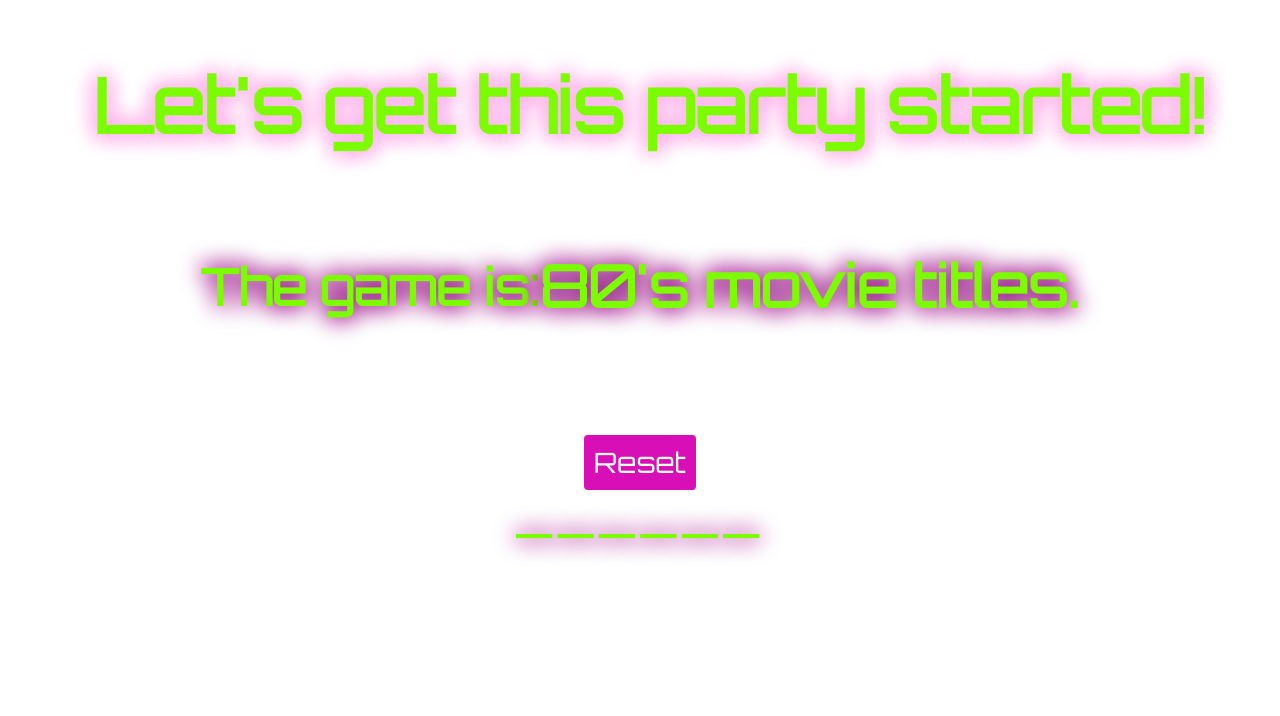
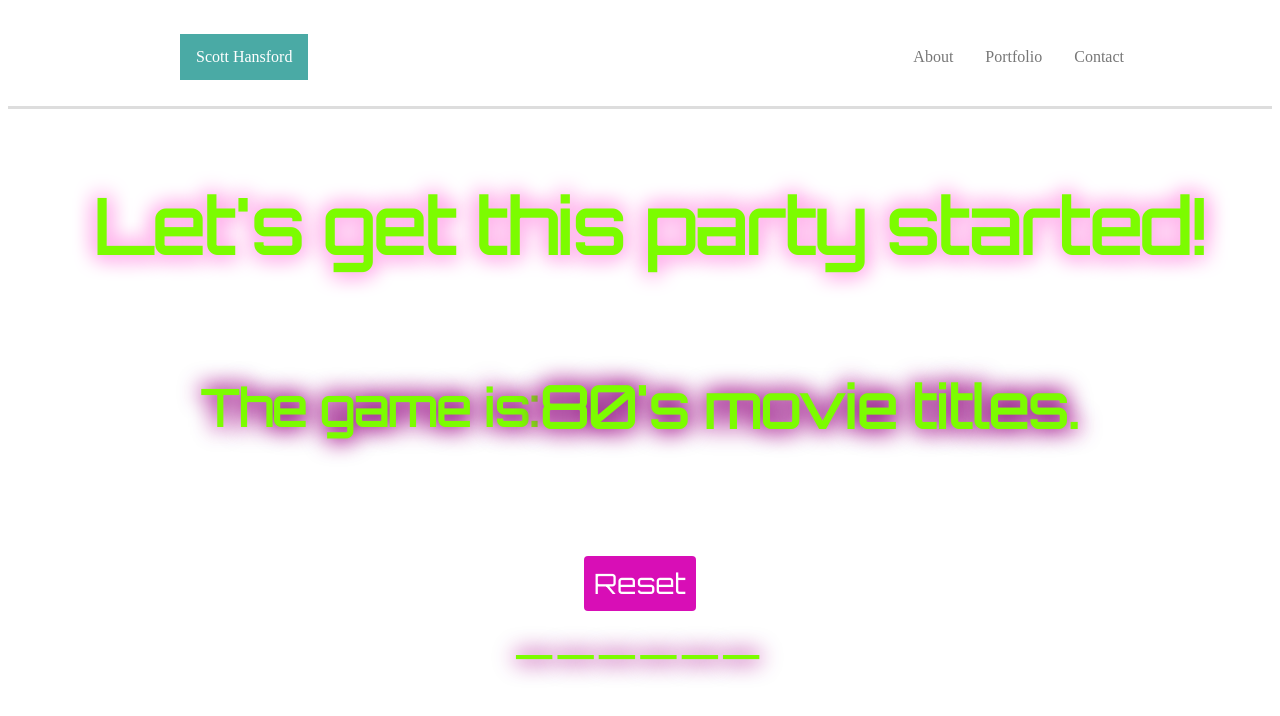
Before and after one commit to zenwattage/zenwattage.github.io, a plain HTML site: page gameIndex.html in a window 1280 px wide. Drawn offline with Linux system fonts and the light colour scheme.

Commit message:
navbar changes to portfolio pages

```diff
--- a/assets/css/crystalstyle.css
+++ b/assets/css/crystalstyle.css
@@ -83,4 +83,11 @@ li a {
     float: right;
 
 }
+
+#home {
+    float: left;
+    color: #ffffff;
+    background-color: #4aaaa5;
+    text-decoration: none;
+}
 /*--------------End Navbar ----------------*/
--- a/assets/css/gamestyle.css
+++ b/assets/css/gamestyle.css
@@ -25,6 +25,53 @@ body,html {
     background-repeat: no-repeat;
     background-size: cover;
 }
+
+/* ---------- NAV BAR ------------------ */
+nav {
+  background-color: #ffffff;
+  width: 100%;
+  overflow: hidden;
+  margin-bottom: 20px;
+  border-bottom: #dddddd  solid;
+}
+
+
+ul {
+  list-style-type: none;
+  overflow: hidden;
+  width: 100%;
+  padding-top: 10px;
+  padding-bottom: 10px;
+  width: 960px;
+  margin-left: auto;
+  margin-right: auto;
+
+}
+
+li a {
+  display: block;
+  color: #777777 ;
+  text-align: center;
+  padding: 14px 16px;
+  text-decoration: none;
+  float: right;
+
+}
+
+#home {
+  float: left;
+  color: #ffffff;
+  background-color: #4aaaa5;
+  text-decoration: none;
+}
+
+/*--------------End Navbar ----------------*/
+
+
+
+
+
+
 
 /*centering main messages*/
 .welcome {
--- a/gameIndex.html
+++ b/gameIndex.html
@@ -12,6 +12,15 @@
 </head>
 
 <body class="bg">
+    <!-- nav bar -->
+    <nav>
+            <ul >
+                <li><a href="index.html" id="home">Scott Hansford</a></li>
+                <li class="navs"><a href="contact.html" id="contact">Contact</a></li>
+                <li class="navs"><a  href="portfolio.html" id="portfolio">Portfolio</a></li>
+                <li class="navs"><a href="index.html" id="about">About</a></li>
+            </ul>
+        </nav>
 
 <div class="container">
     <div class="welcome">
```
Also changed, not shown: crystalindex.html (+1 -1 lines).
